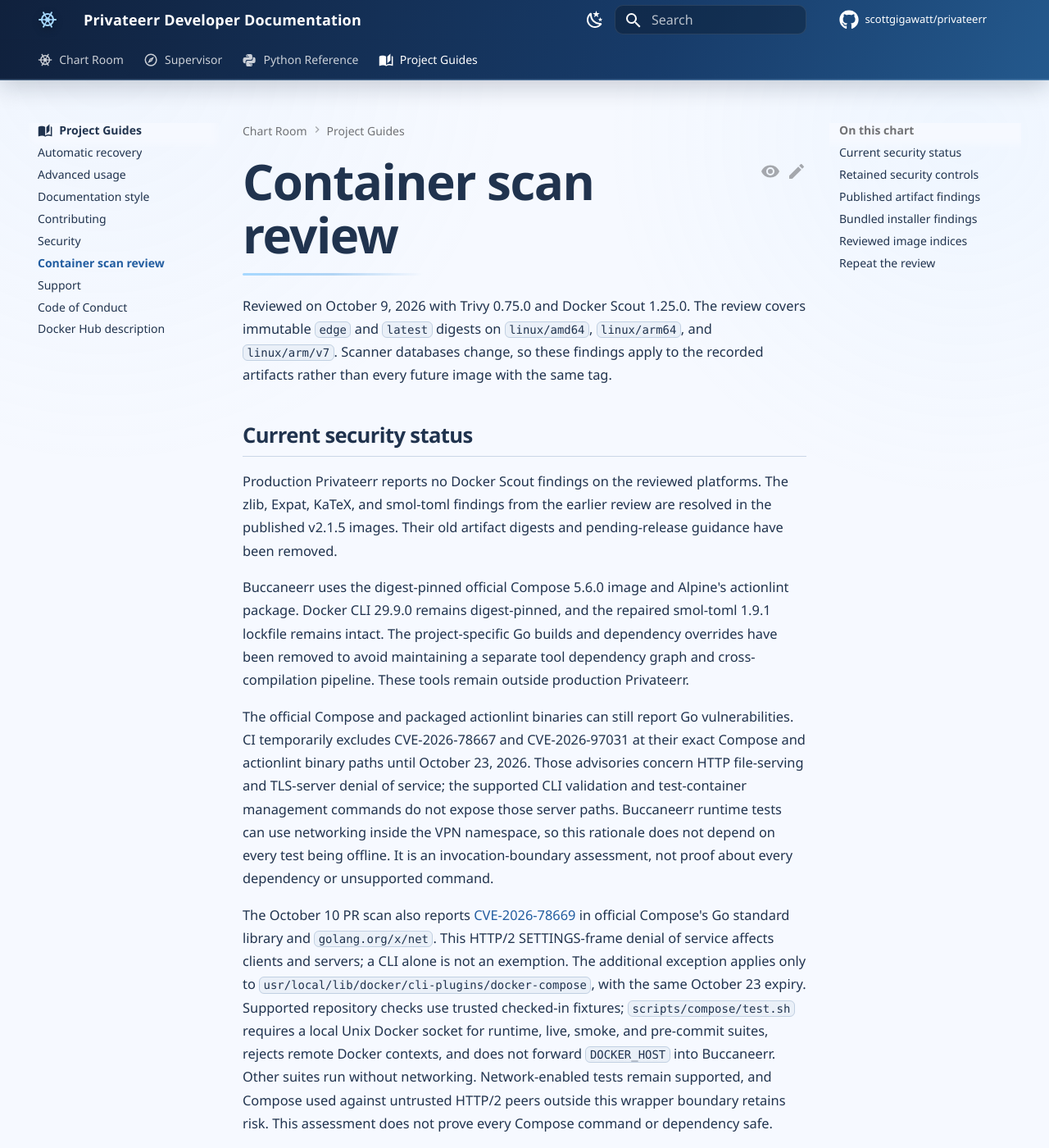
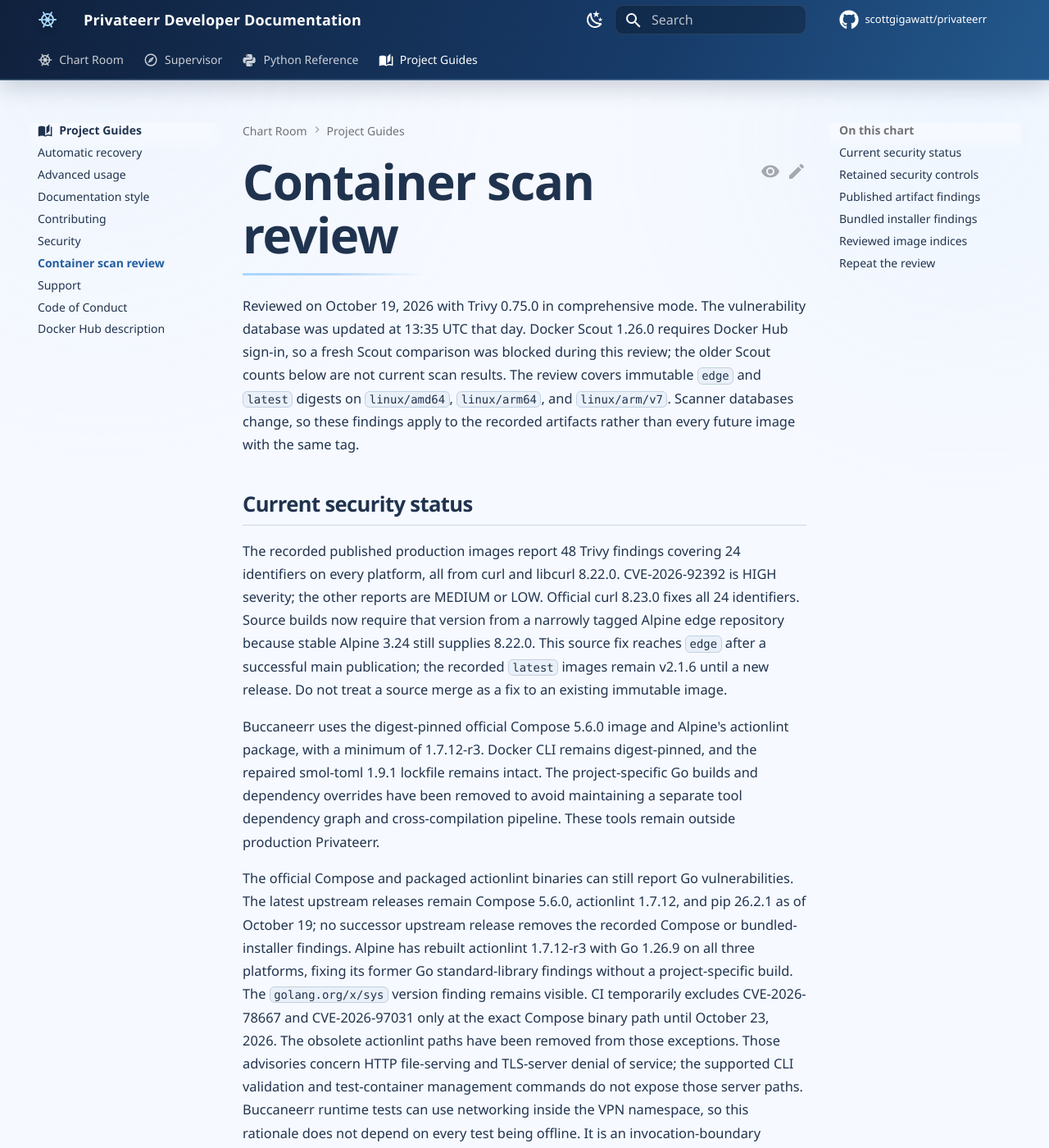
Before and after one commit to scottgigawatt/privateerr, an MkDocs documentation site: the page built from docs/container-scan-review.md, in a window 1280 px wide and 1400 px high. Shown: the whole window at 82% size. Built offline with MkDocs 1.6.1 and Material for MkDocs 9.7.7, drawn with Linux system fonts in a browser that asks for light colours; comment, search, counter and statistics services are not loaded; some of the changed text lies outside the part shown.

Commit message:
🛟 Fix curl security and retire the Expat detour (#132)
* 🛟 Curl the security plank, retire Expat edge

* 🧭 Replace the stale scan treasure map

* 📌 Keep donor guidance tied to the recorded snapshot

* 🪝 Retire actionlint exemptions with Alpine’s fixed rebuild

````diff
--- a/.trivyignore.yaml
+++ b/.trivyignore.yaml
@@ -8,13 +8,12 @@
 
 vulnerabilities:
   #
-  # Supported Compose and actionlint checks do not expose Go HTTP file serving.
+  # Supported Compose checks do not expose Go HTTP file serving.
   # Reassess the official tools and remove this exception before its expiry.
   #
   - id: CVE-2026-78667
     paths:
       - usr/local/lib/docker/cli-plugins/docker-compose
-      - usr/bin/actionlint
     expired_at: 2026-10-23
     statement: >-
       These test-only tools validate source and Compose files or manage test containers.
@@ -29,7 +28,6 @@
   - id: CVE-2026-97031
     paths:
       - usr/local/lib/docker/cli-plugins/docker-compose
-      - usr/bin/actionlint
     expired_at: 2026-10-23
     statement: >-
       These test-only tools validate source and Compose files or manage test containers.
--- a/docs/container-scan-review.md
+++ b/docs/container-scan-review.md
@@ -1,20 +1,20 @@
 # Container scan review
 
-Reviewed on October 9, 2026 with Trivy 0.75.0 and Docker Scout 1.25.0. The review covers immutable `edge` and `latest` digests on `linux/amd64`, `linux/arm64`, and `linux/arm/v7`. Scanner databases change, so these findings apply to the recorded artifacts rather than every future image with the same tag.
+Reviewed on October 19, 2026 with Trivy 0.75.0 in comprehensive mode. The vulnerability database was updated at 13:35 UTC that day. Docker Scout 1.26.0 requires Docker Hub sign-in, so a fresh Scout comparison was blocked during this review; the older Scout counts below are not current scan results. The review covers immutable `edge` and `latest` digests on `linux/amd64`, `linux/arm64`, and `linux/arm/v7`. Scanner databases change, so these findings apply to the recorded artifacts rather than every future image with the same tag.
 
 ## Current security status
 
-Production Privateerr reports no Docker Scout findings on the reviewed platforms. The zlib, Expat, KaTeX, and smol-toml findings from the earlier review are resolved in the published v2.1.5 images. Their old artifact digests and pending-release guidance have been removed.
+The recorded published production images report 48 Trivy findings covering 24 identifiers on every platform, all from curl and libcurl 8.22.0. CVE-2026-92392 is HIGH severity; the other reports are MEDIUM or LOW. Official curl 8.23.0 fixes all 24 identifiers. Source builds now require that version from a narrowly tagged Alpine edge repository because stable Alpine 3.24 still supplies 8.22.0. This source fix reaches `edge` after a successful main publication; the recorded `latest` images remain v2.1.6 until a new release. Do not treat a source merge as a fix to an existing immutable image.
 
-Buccaneerr uses the digest-pinned official Compose 5.6.0 image and Alpine's actionlint package. Docker CLI 29.9.0 remains digest-pinned, and the repaired smol-toml 1.9.1 lockfile remains intact. The project-specific Go builds and dependency overrides have been removed to avoid maintaining a separate tool dependency graph and cross-compilation pipeline. These tools remain outside production Privateerr.
+Buccaneerr uses the digest-pinned official Compose 5.6.0 image and Alpine's actionlint package, with a minimum of 1.7.12-r3. Docker CLI remains digest-pinned, and the repaired smol-toml 1.9.1 lockfile remains intact. The project-specific Go builds and dependency overrides have been removed to avoid maintaining a separate tool dependency graph and cross-compilation pipeline. These tools remain outside production Privateerr.
 
-The official Compose and packaged actionlint binaries can still report Go vulnerabilities. CI temporarily excludes CVE-2026-78667 and CVE-2026-97031 at their exact Compose and actionlint binary paths until October 23, 2026. Those advisories concern HTTP file-serving and TLS-server denial of service; the supported CLI validation and test-container management commands do not expose those server paths. Buccaneerr runtime tests can use networking inside the VPN namespace, so this rationale does not depend on every test being offline. It is an invocation-boundary assessment, not proof about every dependency or unsupported command.
+The official Compose and packaged actionlint binaries can still report Go vulnerabilities. The latest upstream releases remain Compose 5.6.0, actionlint 1.7.12, and pip 26.2.1 as of October 19; no successor upstream release removes the recorded Compose or bundled-installer findings. Alpine has rebuilt actionlint 1.7.12-r3 with Go 1.26.9 on all three platforms, fixing its former Go standard-library findings without a project-specific build. The `golang.org/x/sys` version finding remains visible. CI temporarily excludes CVE-2026-78667 and CVE-2026-97031 only at the exact Compose binary path until October 23, 2026. The obsolete actionlint paths have been removed from those exceptions. Those advisories concern HTTP file-serving and TLS-server denial of service; the supported CLI validation and test-container management commands do not expose those server paths. Buccaneerr runtime tests can use networking inside the VPN namespace, so this rationale does not depend on every test being offline. It is an invocation-boundary assessment, not proof about every dependency or unsupported command.
 
 The October 10 PR scan also reports [CVE-2026-78669](https://pkg.go.dev/vuln/GO-2026-6611) in official Compose's Go standard library and `golang.org/x/net`. This HTTP/2 SETTINGS-frame denial of service affects clients and servers; a CLI alone is not an exemption. The additional exception applies only to `usr/local/lib/docker/cli-plugins/docker-compose`, with the same October 23 expiry. Supported repository checks use trusted checked-in fixtures; `scripts/compose/test.sh` requires a local Unix Docker socket for runtime, live, smoke, and pre-commit suites, rejects remote Docker contexts, and does not forward `DOCKER_HOST` into Buccaneerr. Other suites run without networking. Network-enabled tests remain supported, and Compose used against untrusted HTTP/2 peers outside this wrapper boundary retains risk. This assessment does not prove every Compose command or dependency safe.
 
 The existing fixed HIGH/CRITICAL gate remains active for all other findings and paths, including Docker CLI. Braces and the OpenPGP module warning are not excluded. Full artifact reviews remain unfiltered. Review or remove the exceptions before their expiry, and remove them once compatible official tools on all three supported platforms include the Go fixes. Any extension requires a separate review of the expiry, exact paths, and affected package identifiers; a blanket exclusion is not an acceptable substitute.
 
-Both images retain the zlib 1.3.2-r1 minimum. Alpine 3.24 still supplies Expat 2.8.5, so the narrow Expat 2.9.0 edge exception remains necessary. Buccaneerr retains its setuptools edge exception until stable supplies version 83 or later. No general edge upgrade is performed.
+Both images retain the zlib 1.3.2-r1 and libexpat 2.9.0-r0 minimums. Stable Alpine now supplies fixed libexpat 2.9.0 on all three architectures, so the Expat edge exception has been removed. Only curl needs the production edge repository; Buccaneerr also retains its setuptools edge exception until stable supplies version 83 or later. No general edge upgrade is performed.
 
 ## Retained security controls
 
@@ -24,13 +24,13 @@
 
 ## Published artifact findings
 
-The reviewed production Privateerr images report zero Scout identifiers. The recorded Buccaneerr artifacts report thirty-six Scout identifiers on every platform. The recorded immutable digests retain that baseline. Merged fixes refresh `edge`; refreshing stable `latest` requires a new stable release.
+The recorded Buccaneerr images report 82 comprehensive Trivy findings covering 40 identifiers on every platform: the 48 curl/libcurl findings above plus 34 findings covering 16 identifiers in the official Go tools and braces. Comprehensive mode includes upstream Go-library analysis for Alpine-owned actionlint; the default precise mode can omit those Go findings while still identifying the installed APK. These are unfiltered all-severity results, distinct from CI's narrower fixed HIGH/CRITICAL gate. The October 11 Scout review reported 36 identifiers in Buccaneerr, including upstream installer metadata; that historical count has not been refreshed because sign-in is required.
 
 The following package-level reports remain visible and require context.
 
 - **CVE-2026-93687:** [braces 3.0.3](https://github.com/advisories/GHSA-vfj7-8cjw-p6xm) still has no published patched version. Markdownlint CLI2 depends on it through micromatch. Keep the GitHub dependency alert visible and use repository-controlled file patterns for checks.
 - **GO-2026-5932:** The Go [advisory](https://pkg.go.dev/vuln/GO-2026-5932) concerns the unmaintained OpenPGP package. Compose's module metadata includes `golang.org/x/crypto`; the advisory does not apply to every package in that module.
-- **CVE-2025-15558:** Docker's [advisory](https://github.com/docker/cli/security/advisories/GHSA-p436-gjf2-799p) applies to Windows plugin discovery. These Linux tools use CLI 29.9.0 and Compose 5.6.0, newer than the patched releases. Scout still reports the Docker CLI module.
+- **CVE-2025-15558:** Docker's [advisory](https://github.com/docker/cli/security/advisories/GHSA-p436-gjf2-799p) applies to Windows plugin discovery. These Linux tools use separately pinned Docker CLI and Compose 5.6.0 releases newer than the patched versions. The historical Scout review also reported the Docker CLI module.
 
 ## Bundled installer findings
 
@@ -48,22 +48,22 @@
 
 ## Reviewed image indices
 
-The scanned `latest` images select v2.1.5. These immutable index digests record the October 9 artifact snapshot:
+The scanned `latest` images select v2.1.6. These immutable index digests record the October 19 snapshot before the curl security fix; subsequent `edge` publications select new artifacts:
 
 | Image | Tag | Index digest |
 | --- | --- | --- |
-| Privateerr | `edge` | `sha256:3ced883fe6c341aca614da3066c64f623759eae8300d8699f4851e7e8b9ce78d` |
-| Privateerr | `latest` | `sha256:d7a09207dd74eb0d24bd81fa85302ca064b5351490178b72ee0e759c9a2a0c81` |
-| Buccaneerr | `edge` | `sha256:50cd191ed008ef3d9ae32807c71a3592be44dc28c30a8fa7bdc1f77f177a4cb3` |
-| Buccaneerr | `latest` | `sha256:7f0336c01b6965f02643f9d61d33fa3f11f51dbf680e033a8bf353acbe249dc8` |
+| Privateerr | `edge` | `sha256:80110206589a48ffd52fa87ffa846c81bdaed1cad6853355a6c4fb7e82a49557` |
+| Privateerr | `latest` | `sha256:9ea437871a84581b8945323485eea0d953bfe3a61e24c08c57cd53baf9db0cb6` |
+| Buccaneerr | `edge` | `sha256:17166043a53d9a66d140e2b3df0df87ddc93f9ea9b4526c50a064b821b52469d` |
+| Buccaneerr | `latest` | `sha256:38061fda9f5ca23eaf1ec2eaa6bad6b973336ee399673ec5e4fc07147b55af70` |
 
 ## Repeat the review
 
 Scan immutable published digests, including findings with no fix and every severity:
 
 ```sh
-trivy image --image-src remote --scanners vuln --ignorefile /dev/null ghcr.io/scottgigawatt/buccaneerr@sha256:IMAGE-DIGEST
+trivy image --image-src remote --scanners vuln --detection-priority comprehensive --ignorefile /dev/null ghcr.io/scottgigawatt/buccaneerr@sha256:IMAGE-DIGEST
 docker scout cves registry://ghcr.io/scottgigawatt/buccaneerr@sha256:IMAGE-DIGEST --platform linux/amd64
 ```
 
-Replace `IMAGE-DIGEST` with the published manifest digest for the platform being reviewed. Repeat for every supported platform and retain scanner versions, database date, package versions, and scan date. A clean scan is evidence about that artifact and database snapshot.
+For Trivy, replace `IMAGE-DIGEST` with the published runtime manifest digest for the platform being reviewed. For Scout, use the image index digest with `--platform` so it can locate the matching published SPDX attestation. Repeat for every supported platform and retain scanner versions, database date, package versions, and scan date. A clean scan is evidence about that artifact and database snapshot.
````
Also changed, not shown: 2 other files.
